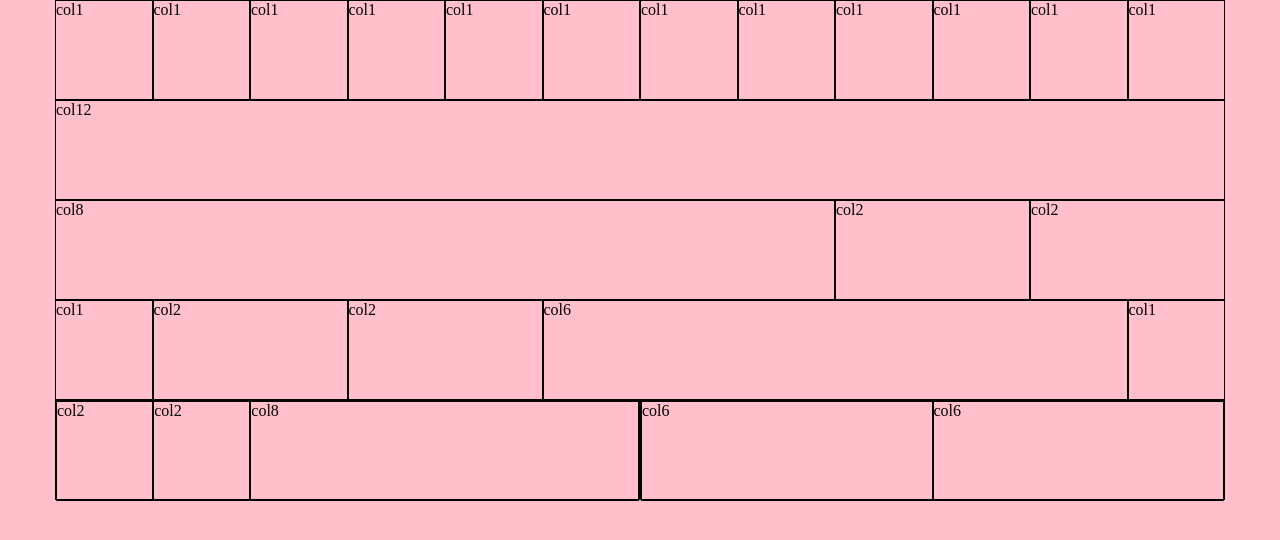
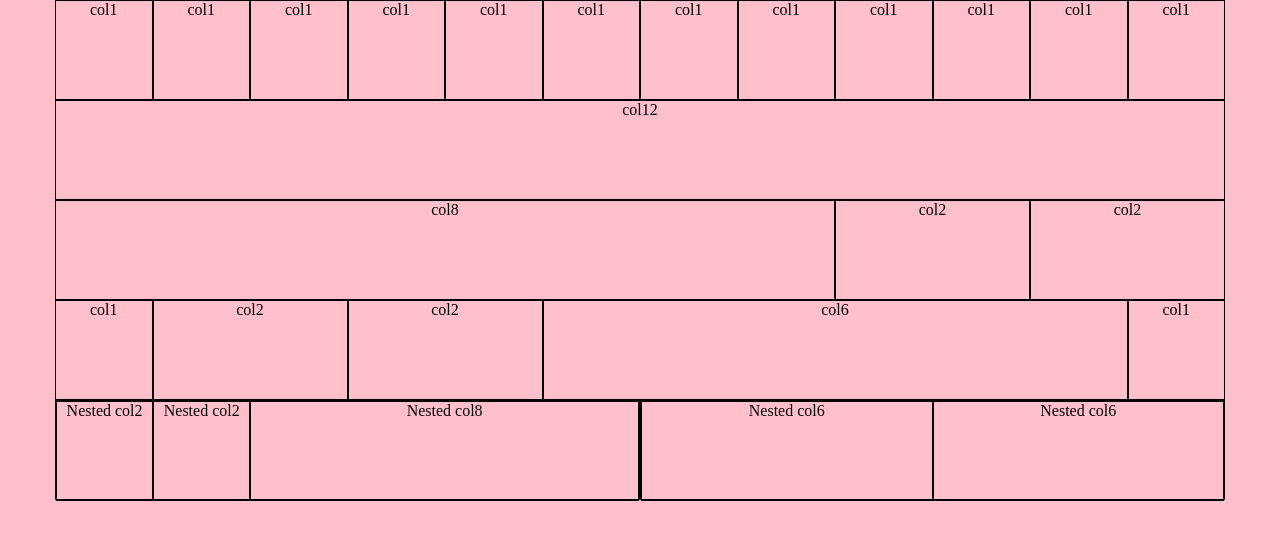
Before and after one commit to MATVEN/html-css-12bool, a plain HTML site: page index.html in a window 1280 px wide. Drawn offline with Linux system fonts and the light colour scheme.

Commit message:
add p nested

```diff
--- a/css/main.css
+++ b/css/main.css
@@ -10,3 +10,7 @@ body{
   height: 100%;
   border: 1px solid black;
 }
+
+p{
+  text-align: center;
+}
--- a/index.html
+++ b/index.html
@@ -7,6 +7,7 @@
     <title></title>
   </head>
   <body>
+
     <!-- 12 columns block -->
     <div class="container">
       <div class="col-1">
@@ -89,18 +90,18 @@
 
   <!-- nested -->
 
-  <!-- N -->
+  <!-- column1 nested -->
   <div class="container">
     <div class="col-6">
       <div class="container">
         <div class="col-2">
-        <p>col2</p>
+        <p>Nested col2</p>
         </div>
         <div class="col-2">
-          <p>col2</p>
+          <p>Nested col2</p>
         </div>
         <div class="col-8">
-          <p>col8</p>
+          <p>Nested col8</p>
        </div>
       </div>
     </div>
@@ -109,13 +110,14 @@
     <div class="col-6">
       <div class="container">
        <div class="col-6">
-         <p>col6</p>
+         <p>Nested col6</p>
        </div>
        <div class="col-6">
-         <p>col6</p>
+         <p>Nested col6</p>
         </div>
       </div>
     </div>
   </div>
+
   </body>
 </html>
```
